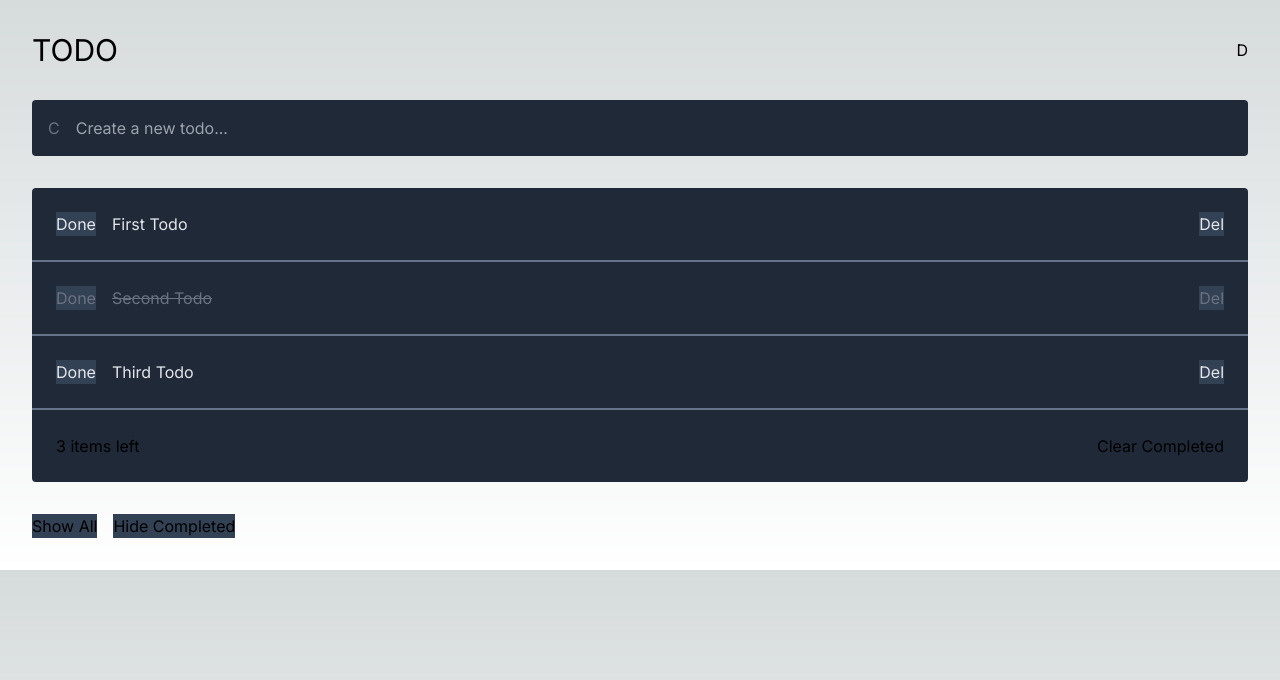
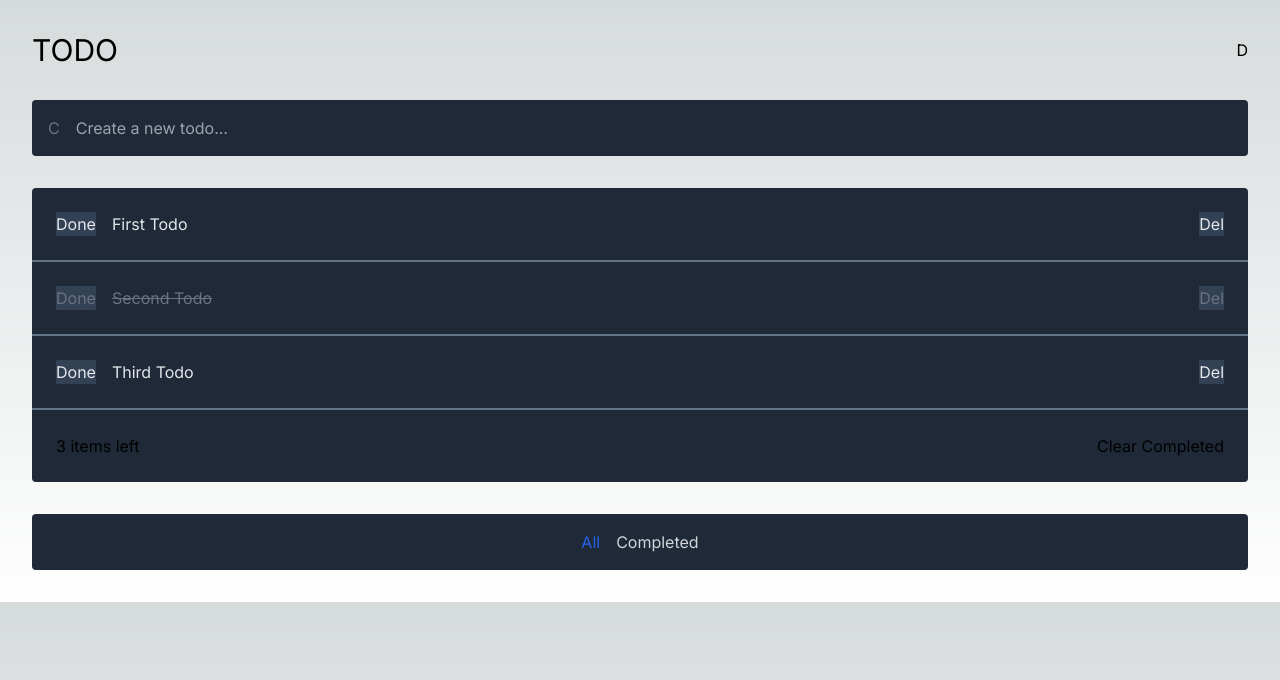
Before and after one commit to 11amanraj/to-do, a Next.js app: page / in a window 1280 px wide. Shown: the top 680 px of the page. Built offline with nearby package versions, Linux system fonts and the light colour scheme.

Commit message:
Added styling to filter buttons

```diff
--- a/app/page.tsx
+++ b/app/page.tsx
@@ -102,9 +102,10 @@ export default function Home() {
         </div>
       </div>
 
-      <div className="flex gap-4">
-        <button onClick={() => setHideCompleted(false)} className="bg-slate-700">Show All</button>
-        <button onClick={() => setHideCompleted(true)} className="bg-slate-700">Hide Completed</button>
+      <div className="bg-gray-800 p-4 rounded flex gap-4 justify-center">
+        <button onClick={() => setHideCompleted(false)} className={`${!hideCompleted ? 'text-blue-600' : 'text-gray-300'}`}>All</button>
+        {/* <button onClick={() => setHideCompleted(false)} className={`bg-slate-700 ${hideCompleted ? 'text-blue-600' : 'text-gray-300'}`}>Active</button> */}
+        <button onClick={() => setHideCompleted(true)} className={`${hideCompleted ? 'text-blue-600' : 'text-gray-300'}`}>Completed</button>
       </div>
     </main>
   )
```
